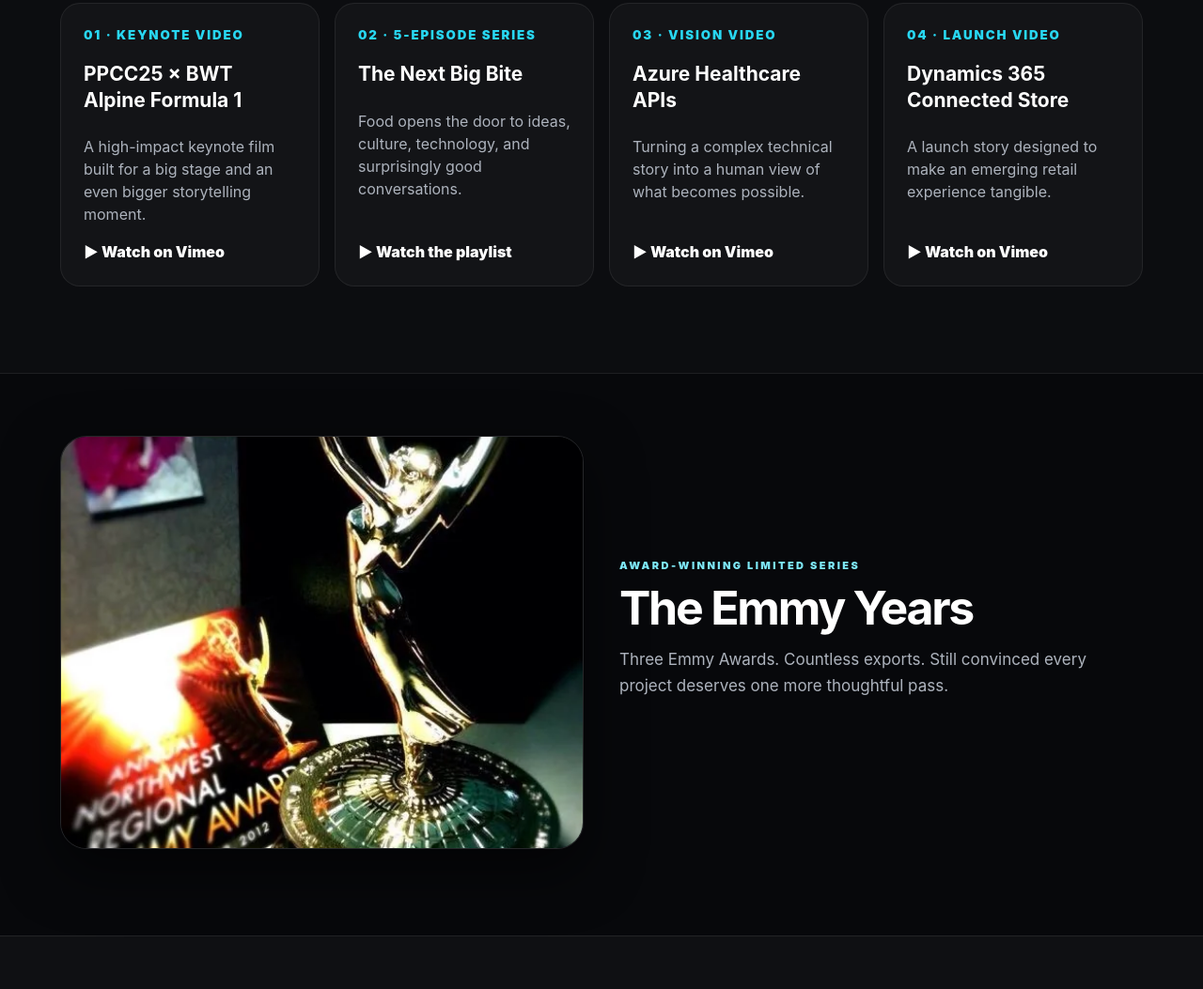
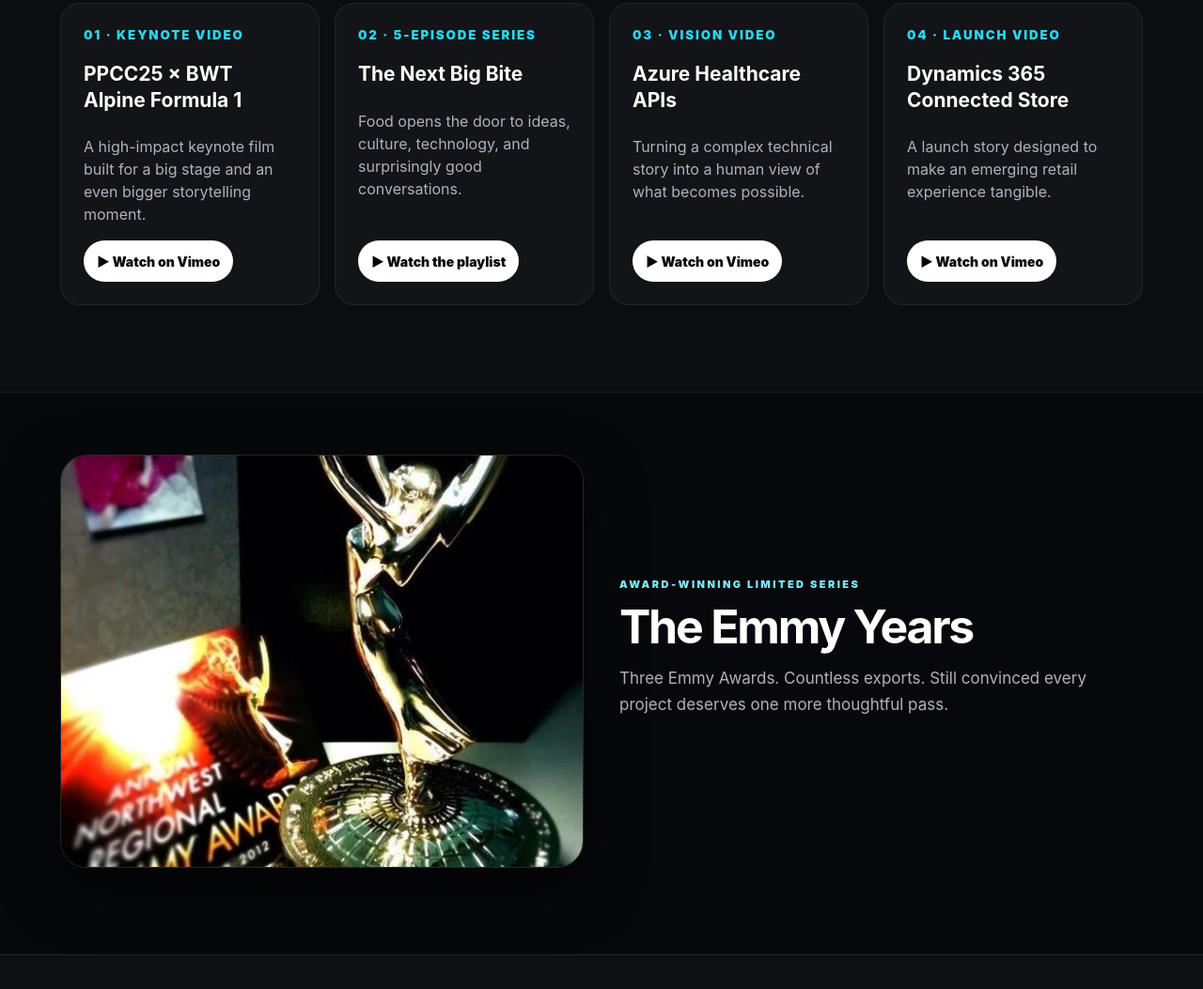
Before and after one commit to nickpavs27/nick-plus, a plain HTML site: page index.html in a window 1280 px wide. Shown: the part 1877-2930 px from the top of the page at 94% size. Drawn offline with Linux system fonts and the light colour scheme.

Commit message:
Give Selected work Watch labels visible pills
Co-authored-by: Copilot App <223556219+Copilot@users.noreply.github.com>

```diff
--- a/index.html
+++ b/index.html
@@ -57,7 +57,8 @@ h1{font-size:clamp(3rem,7.2vw,6.5rem);line-height:.95;letter-spacing:-.07em;marg
 .project small{color:var(--cyan);font-weight:950;letter-spacing:.14em}
 .project h3{font-size:1.3125rem;line-height:1.3;margin:17px 0 8px}
 .project p{color:var(--muted);line-height:1.5}
-.watch{margin-top:auto;color:#fff;font-weight:900}
+.project .watch{margin-top:auto;align-self:flex-start;padding:10px 14px;font-size:.875rem;font-weight:900}
+.project:focus-visible .watch{background:var(--cyan)}
 .feature{display:grid;grid-template-columns:repeat(2,minmax(0,1fr));gap:38px;align-items:center}
 .feature img{display:block;width:100%;height:auto;max-height:440px;object-fit:cover;border-radius:28px;border:1px solid #ffffff20;box-shadow:0 22px 60px #0009}
 .jokes{background:#ffffff08;border-block:1px solid #ffffff15}
@@ -122,6 +123,7 @@ h1{font-size:clamp(3rem,7.2vw,4.5rem)}
 @media(hover:hover) and (pointer:fine){
 .card:hover{transform:translateY(-7px) scale(1.01);border-color:#ffffff50}
 .project:hover{transform:translateY(-4px);background:#ffffff0e}
+.project:hover .watch{background:var(--cyan)}
 .gallery>img:hover{transform:scale(1.018);border-color:#ffffff45}
 .choice:hover{background:#ffffff16}
 }
@@ -198,25 +200,25 @@ html{scroll-behavior:auto}
 <small>01 · KEYNOTE VIDEO</small>
 <h3>PPCC25 × BWT Alpine Formula 1</h3>
 <p>A high-impact keynote film built for a big stage and an even bigger storytelling moment.</p>
-<span class="watch">▶ Watch on Vimeo</span>
+<span class="pill watch">▶ Watch on Vimeo</span>
 </a>
 <a class="project" href="https://youtube.com/playlist?list=PLi9EhCY4z99U6DF20P3SJbxOYtDqnR5Nd&si=5HvEdzTvtImwu3r7" target="_blank" rel="noopener">
 <small>02 · 5-EPISODE SERIES</small>
 <h3>The Next Big Bite</h3>
 <p>Food opens the door to ideas, culture, technology, and surprisingly good conversations.</p>
-<span class="watch">▶ Watch the playlist</span>
+<span class="pill watch">▶ Watch the playlist</span>
 </a>
 <a class="project" href="https://vimeo.com/578629573" target="_blank" rel="noopener">
 <small>03 · VISION VIDEO</small>
 <h3>Azure Healthcare APIs</h3>
 <p>Turning a complex technical story into a human view of what becomes possible.</p>
-<span class="watch">▶ Watch on Vimeo</span>
+<span class="pill watch">▶ Watch on Vimeo</span>
 </a>
 <a class="project" href="https://vimeo.com/440820658" target="_blank" rel="noopener">
 <small>04 · LAUNCH VIDEO</small>
 <h3>Dynamics 365 Connected Store</h3>
 <p>A launch story designed to make an emerging retail experience tangible.</p>
-<span class="watch">▶ Watch on Vimeo</span>
+<span class="pill watch">▶ Watch on Vimeo</span>
 </a>
 </div>
 </div>
```
Also changed, not shown: 1 other file.
